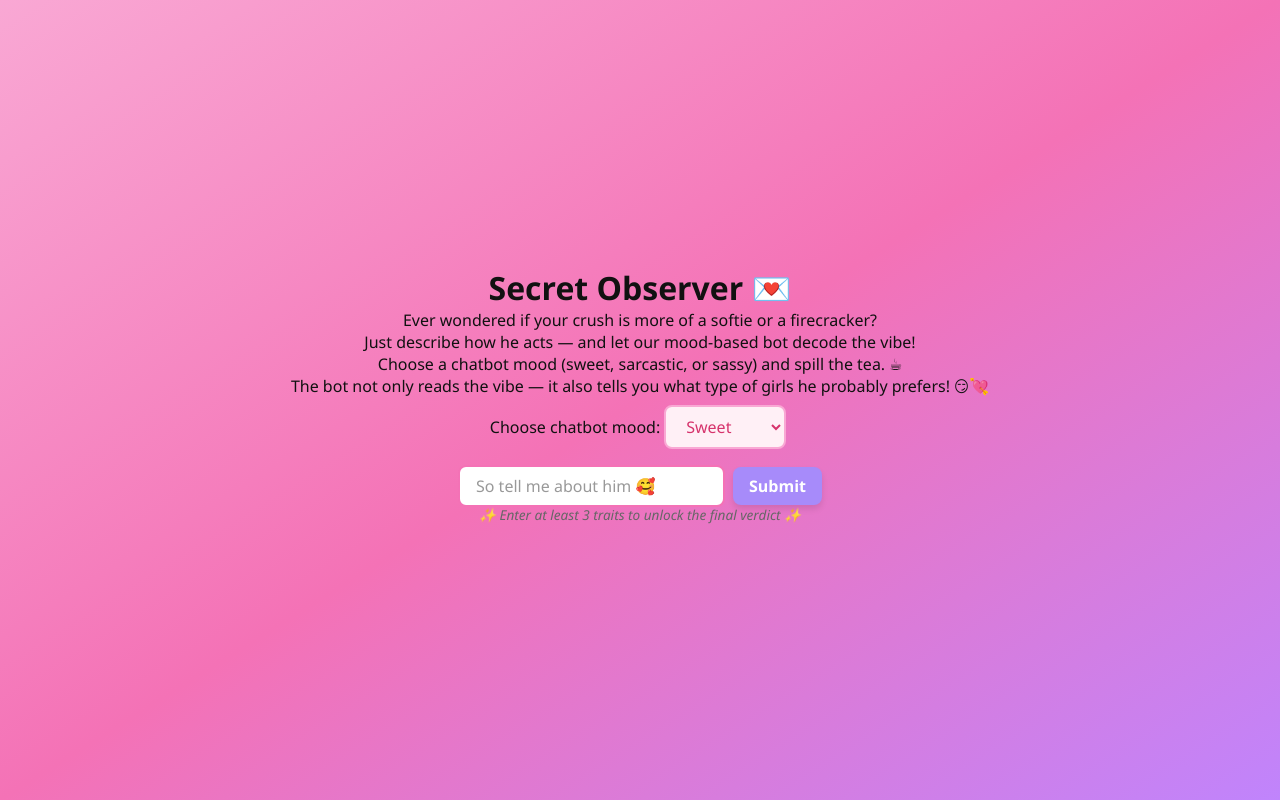
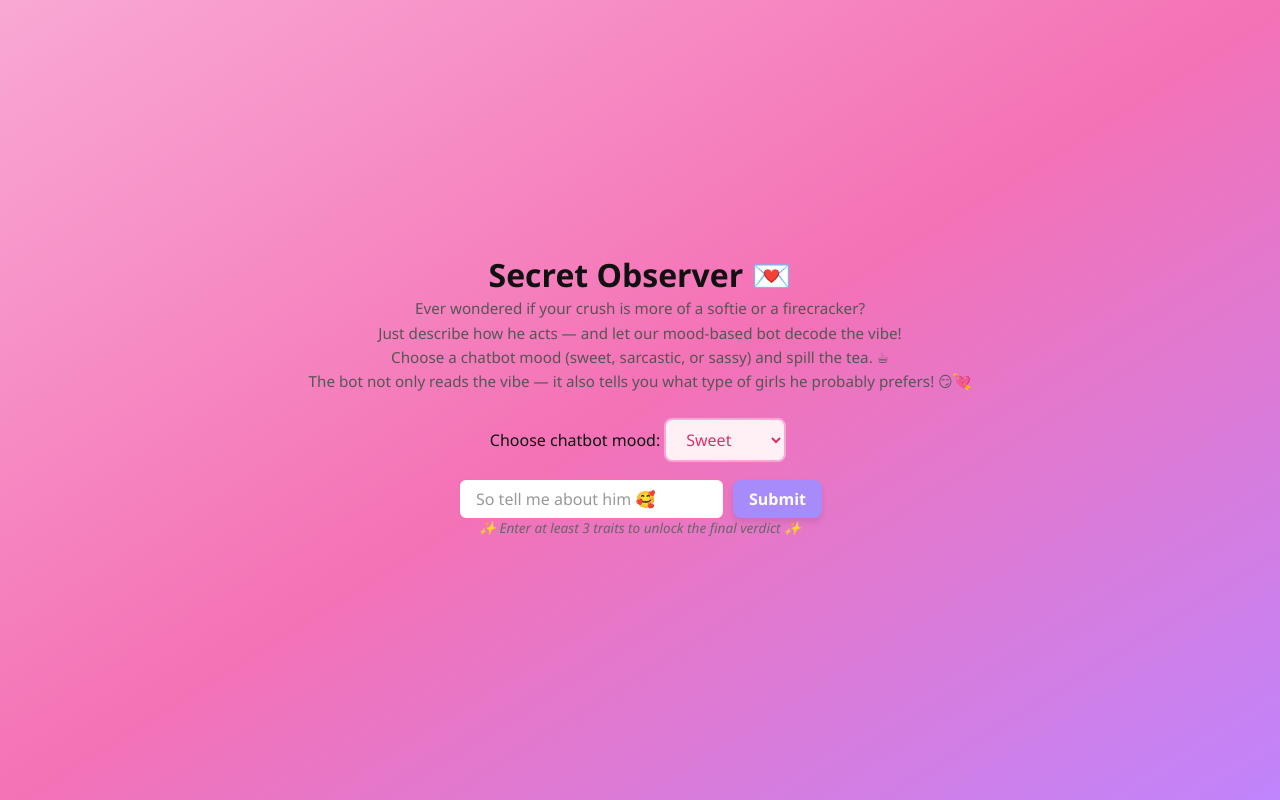
Before and after one commit to Sejal1711/secret-observer, a React (Vite) app: page / in a window 1280 px wide. Built offline with nearby package versions, Linux system fonts and the light colour scheme.

Commit message:
Update index.css

```diff
--- a/src/index.css
+++ b/src/index.css
@@ -100,3 +100,9 @@ button:hover {
   font-style: italic;
   text-align: center;
 }
+.description {
+  font-size: 0.95rem;
+  color: #555;
+  margin-bottom: 1rem;
+  line-height: 1.6;
+}
```
